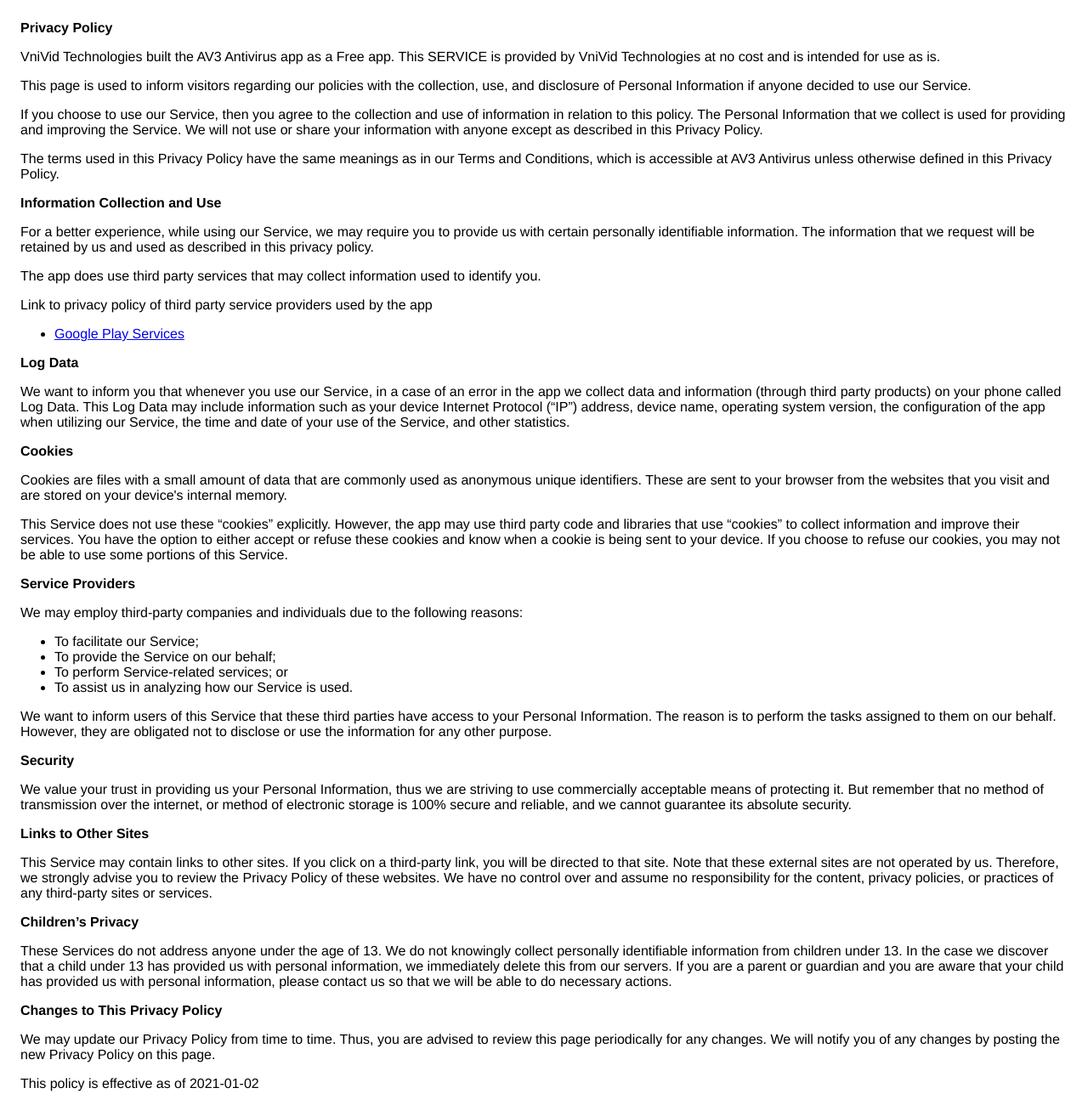
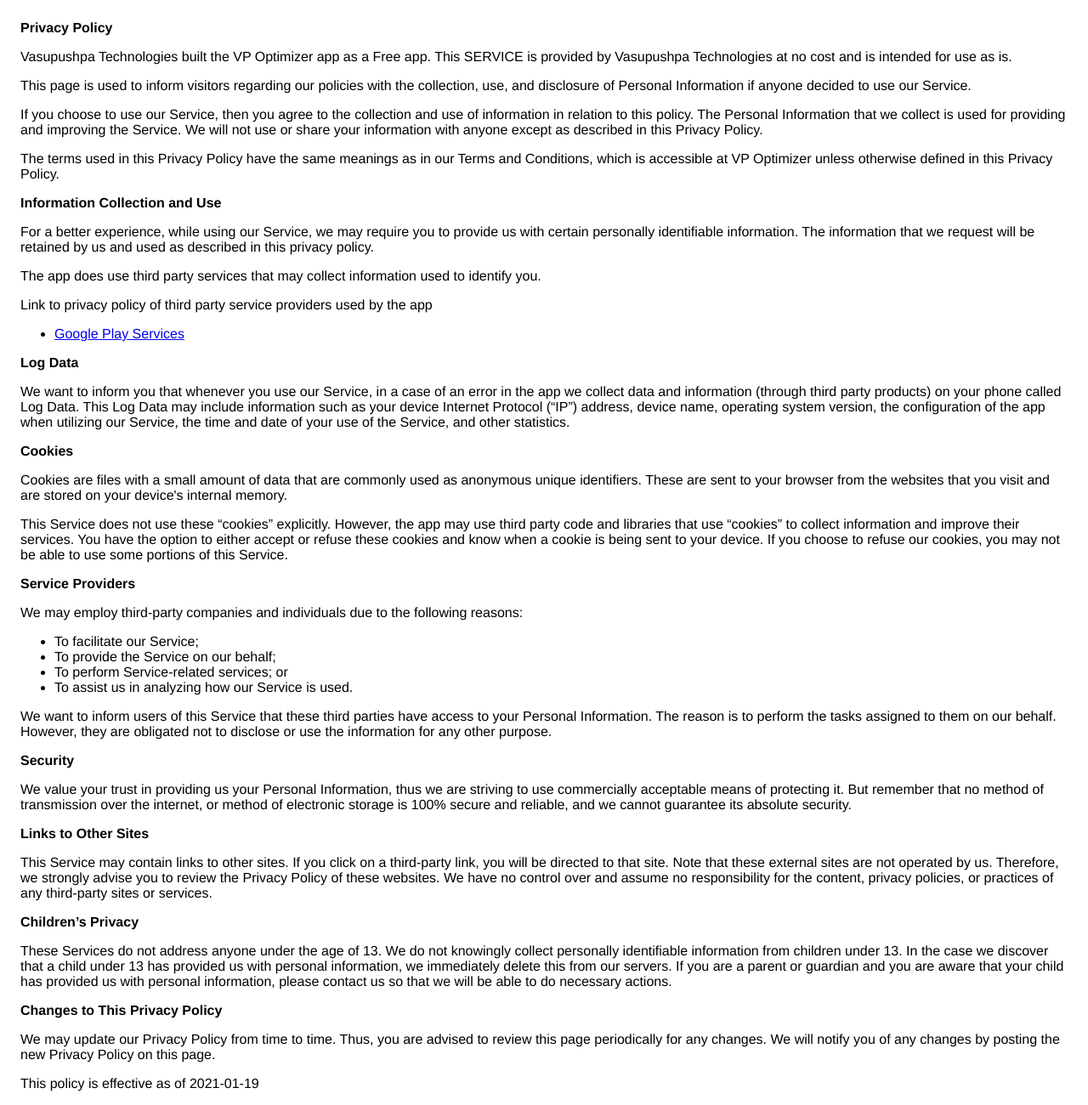
Before and after one commit to vasupushpa/vasupushpa, a plain HTML site: page index.htm in a window 1280 px wide. Shown: the top 1300 px of the page at 85% size. Drawn offline with Linux system fonts and the light colour scheme.

Commit message:
Add files via upload

```diff
--- a/index.htm
+++ b/index.htm
@@ -8,9 +8,9 @@
     </head>
     <body>
     <strong>Privacy Policy</strong> <p>
-                  VniVid Technologies built the AV3 Antivirus app as
+                  Vasupushpa Technologies built the VP Optimizer app as
                   a Free app. This SERVICE is provided by
-                  VniVid Technologies at no cost and is intended for use as
+                   Vasupushpa Technologies at no cost and is intended for use as
                   is.
                 </p> <p>
                   This page is used to inform visitors regarding our
@@ -25,7 +25,7 @@
                 </p> <p>
                   The terms used in this Privacy Policy have the same meanings
                   as in our Terms and Conditions, which is accessible at
-                  AV3 Antivirus unless otherwise defined in this Privacy Policy.
+                  VP Optimizer unless otherwise defined in this Privacy Policy.
                 </p> <p><strong>Information Collection and Use</strong></p> <p>
                   For a better experience, while using our Service, we
                   may require you to provide us with certain personally
@@ -101,9 +101,9 @@
                   periodically for any changes. We will
                   notify you of any changes by posting the new Privacy Policy on
                   this page.
-                </p> <p>This policy is effective as of 2021-01-02</p> <p><strong>Contact Us</strong></p> <p>
+                </p> <p>This policy is effective as of 2021-01-19</p> <p><strong>Contact Us</strong></p> <p>
                   If you have any questions or suggestions about our
-                  Privacy Policy, do not hesitate to contact us at vaishnavianey@gmail.com.
+                  Privacy Policy, do not hesitate to contact us at vasupushpatech@gmail.com.
                 </p>
     </body>
     </html>
```
